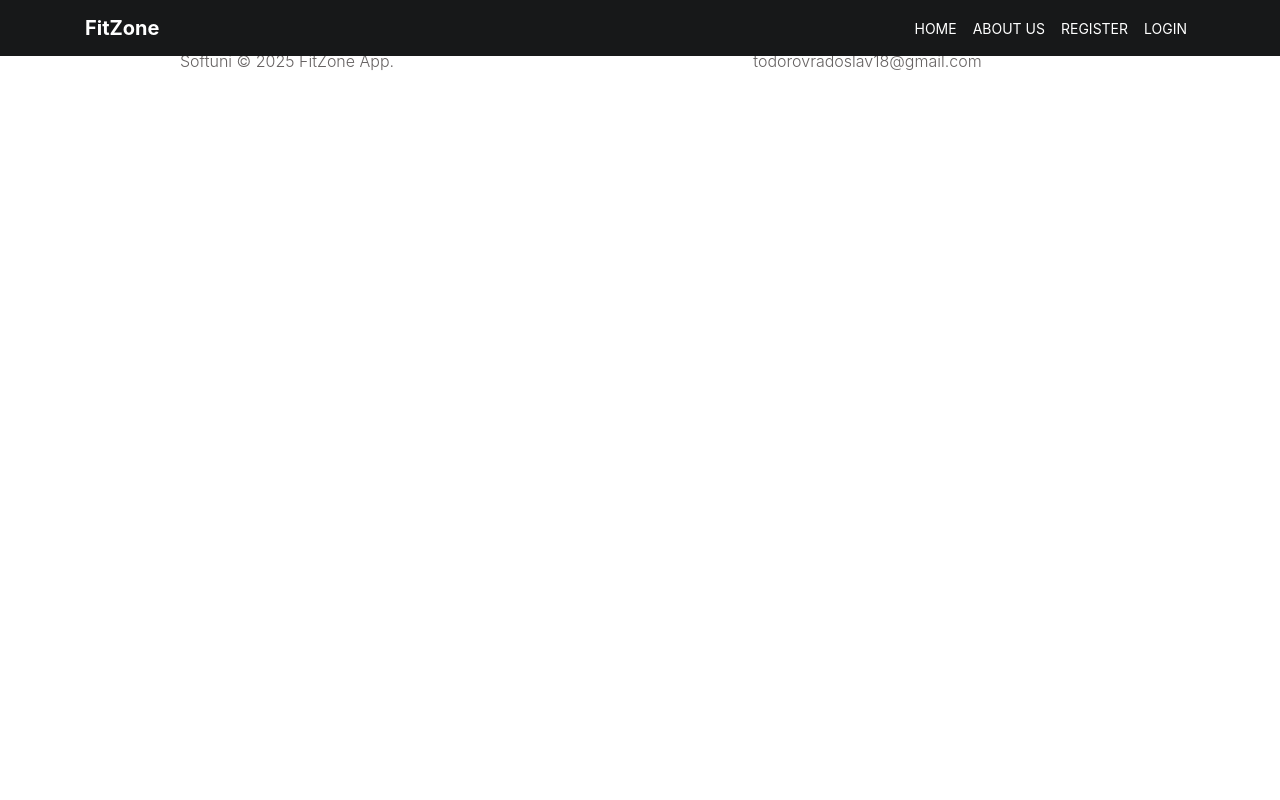
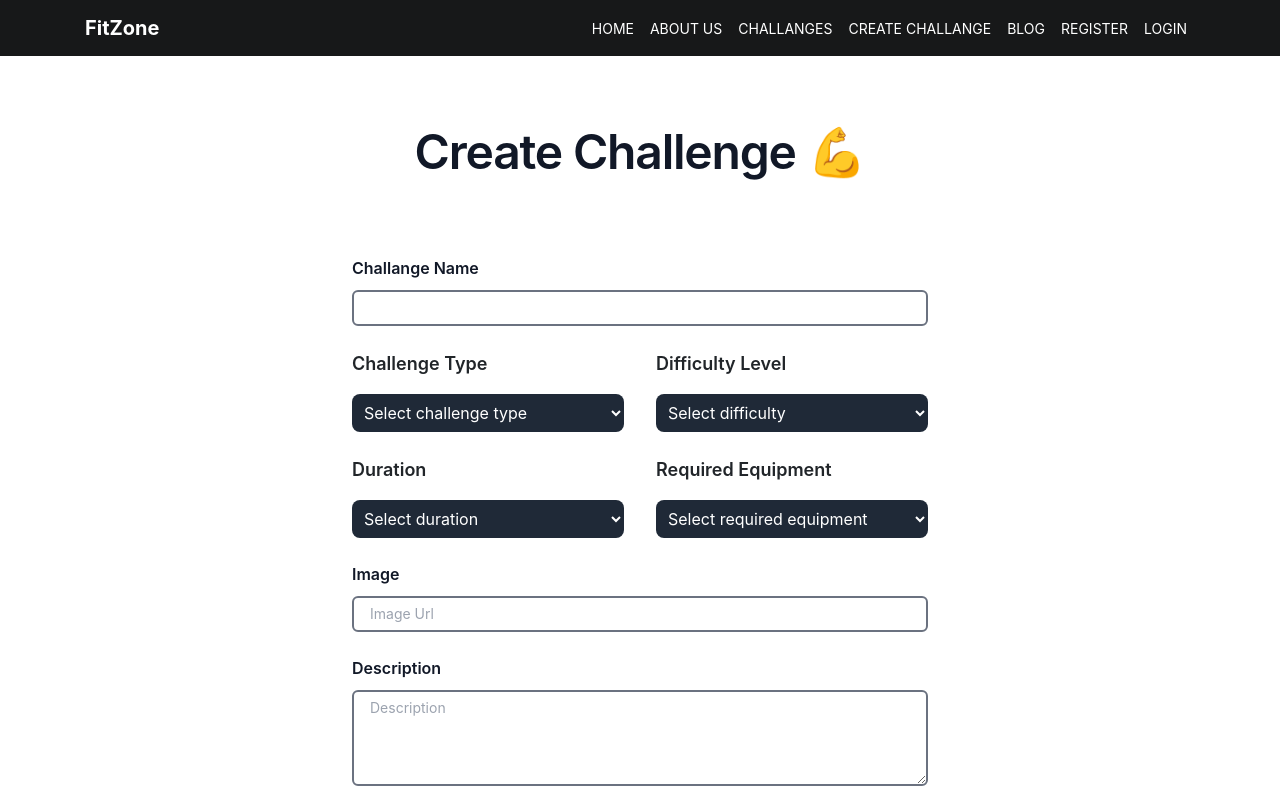
Before and after one commit to Radolsav16/FitZone-fitness-app, a React (Vite) app in the folder client/: page /fitzone/create-challange in a window 1280 px wide. Shown: the top 800 px of the page. Built offline with nearby package versions, Linux system fonts and the light colour scheme.

Commit message:
Make create-challange view + fix some texts

```diff
--- a/client/src/App.jsx
+++ b/client/src/App.jsx
@@ -5,6 +5,7 @@ import About from "./components/About/About"
 import Footer from "./components/footer/Footer"
 import Register from "./components/register/Register"
 import Login from "./components/login/Login"
+import CreateChallange from "./components/create-challange/CreateChallange"
 
 function App() {
 
@@ -16,6 +17,8 @@ function App() {
         <Route path="/fitzone/about" element={<About />}/>
         <Route path="/fitzone/register" element={<Register />}/>
         <Route path="/fitzone/login" element={<Login />}/>
+        <Route path="/fitzone/create-challange" element={<CreateChallange />}/>
+
      </Routes>
      <Footer />
     </>
--- a/client/src/components/Header/Nav.jsx
+++ b/client/src/components/Header/Nav.jsx
@@ -24,6 +24,18 @@ export default function Nav(){
                     </li>
 
                     <li className="nav-item">
+                        <Link to="/fitzone/challanges" className="nav-link smoothScroll">Challanges</Link>
+                    </li>
+
+                    <li className="nav-item">
+                        <Link to="/fitzone/create-challange" className="nav-link smoothScroll">Create Challange</Link>
+                    </li>
+
+                    <li className="nav-item">
+                        <Link to="/fitzone/blog" className="nav-link smoothScroll">Blog</Link>
+                    </li>
+
+                    <li className="nav-item">
                         <Link to="/fitzone/register" className="nav-link smoothScroll">Register</Link>
                     </li>
 
--- /dev/null
+++ b/client/src/components/create-challange/CreateChallange.jsx
@@ -0,0 +1,141 @@
+
+export default function CreateChallange() {
+  return (
+    <div className="isolate bg-white px-6 py-24 sm:py-32 lg:px-8">
+      <div
+        aria-hidden="true"
+        className="absolute inset-x-0 top-[-10rem] -z-10 transform-gpu overflow-hidden blur-3xl sm:top-[-20rem]"
+      >
+        <div
+          style={{
+            clipPath:
+              'polygon(74.1% 44.1%, 100% 61.6%, 97.5% 26.9%, 85.5% 0.1%, 80.7% 2%, 72.5% 32.5%, 60.2% 62.4%, 52.4% 68.1%, 47.5% 58.3%, 45.2% 34.5%, 27.5% 76.7%, 0.1% 64.9%, 17.9% 100%, 27.6% 76.8%, 76.1% 97.7%, 74.1% 44.1%)',
+          }}
+          className="relative left-1/2 -z-10 aspect-1155/678 w-[36.125rem] max-w-none -translate-x-1/2 rotate-[30deg] bg-linear-to-tr from-[#ff80b5] to-[#9089fc] opacity-30 sm:left-[calc(50%-40rem)] sm:w-[72.1875rem]"
+        />
+      </div>
+      <div className="mx-auto max-w-2xl text-center">
+        <h2 className="text-4xl font-semibold tracking-tight text-balance text-gray-900 sm:text-5xl"> Create Challenge 💪</h2>
+      </div>
+      <form action="#" method="POST" className="mx-auto mt-16 max-w-xl sm:mt-20">
+        <div className="grid grid-cols-1 gap-x-8 gap-y-6 sm:grid-cols-2">
+          <div className="sm:col-span-2">
+            <label htmlFor="company" className="block text-sm/6 font-semibold text-gray-900">
+              Challange Name
+            </label>
+            <div className="mt-2.5">
+              <input
+                id="company"
+                name="company"
+                type="text"
+                autoComplete="organization"
+                className="block w-full rounded-md bg-white px-3 py-1.5 text-base text-gray-900 border-2 border-gray-500 placeholder:text-gray-400 focus:border-orange-600 focus:ring-2 focus:ring-orange-600 sm:text-sm"
+
+              />
+            </div>
+          </div>
+          <div>
+  <label className="text-lg font-semibold">Challenge Type</label>
+  <select
+    name="type"
+    className="w-full mt-2 p-2 bg-gray-800 text-white rounded-lg"
+    required
+  >
+    <option value="">Select challenge type</option>
+    <option value="strength">Strength</option>
+    <option value="cardio">Cardio</option>
+    <option value="flexibility">Flexibility</option>
+    <option value="weight_loss">Weight Loss</option>
+  </select>
+</div>
+
+<div>
+  <label className="text-lg font-semibold">Difficulty Level</label>
+  <select
+    name="difficulty"
+    className="w-full mt-2 p-2 bg-gray-800 text-white rounded-lg"
+    required
+  >
+    <option value="">Select difficulty</option>
+    <option value="beginner">Beginner</option>
+    <option value="intermediate">Intermediate</option>
+    <option value="advanced">Advanced</option>
+  </select>
+</div>
+
+<div>
+  <label className="text-lg font-semibold">Duration</label>
+  <select
+    name="duration"
+    className="w-full mt-2 p-2 bg-gray-800 text-white rounded-lg"
+    required
+  >
+    <option value="">Select duration</option>
+    <option value="7">7 Days</option>
+    <option value="14">14 Days</option>
+    <option value="30">30 Days</option>
+  </select>
+</div>
+
+<div>
+  <label className="text-lg font-semibold">Required Equipment</label>
+  <select
+    name="equipment"
+    className="w-full mt-2 p-2 bg-gray-800 text-white rounded-lg"
+    required
+  >
+    <option value="">Select required equipment</option>
+    <option value="none">No Equipment</option>
+    <option value="dumbbells">Dumbbells</option>
+    <option value="resistance_bands">Resistance Bands</option>
+    <option value="yoga_mat">Yoga Mat</option>
+    <option value="barbell">Barbell</option>
+    <option value="treadmill">Treadmill</option>
+  </select>
+</div>
+
+<div className="sm:col-span-2">
+            <label htmlFor="company" className="block text-sm/6 font-semibold text-gray-900">
+              Image
+            </label>
+            <div className="mt-2.5">
+              <input
+                id="company"
+                name="company"
+                type="text"
+                autoComplete="organization"
+                className="block w-full rounded-md bg-white px-3 py-1.5 text-base text-gray-900 border-2 border-gray-500 placeholder:text-gray-400 focus:border-orange-600 focus:ring-2 focus:ring-orange-600 sm:text-sm"
+                placeholder="Image Url"
+              />
+            </div>
+          </div>
+
+
+          <div className="sm:col-span-2">
+            <label htmlFor="message" className="block text-sm/6 font-semibold text-gray-900">
+              Description
+            </label>
+            <div className="mt-2.5">
+              <textarea
+                id="description"
+                name="description"
+                rows={4}
+                className="block w-full rounded-md bg-white px-3 py-1.5 text-base text-gray-900 border-2 border-gray-500 placeholder:text-gray-400 focus:border-orange-600 focus:ring-2 focus:ring-orange-600 sm:text-sm"
+                defaultValue={''}
+                placeholder="Description"
+              />
+            </div>
+          </div>
+        </div>
+        <div className="mt-10">
+          <button
+            type="submit"
+            className="block w-full rounded-md bg-indigo-600 px-3.5 py-2.5 text-center text-sm font-semibold text-black shadow-xs hover:bg-indigo-500 focus-visible:outline-2 focus-visible:outline-offset-2 focus-visible:outline-indigo-600"
+          >
+            Create Challange
+          </button>
+        </div>
+      </form>
+    </div>
+  )
+}
--- a/client/src/components/login/Login.jsx
+++ b/client/src/components/login/Login.jsx
@@ -6,7 +6,7 @@ export default function Register(){
       <div className="flex min-h-full flex-1 flex-col justify-center px-6 py-12 lg:px-8 mt-12">
         <div className="sm:mx-auto sm:w-full sm:max-w-sm">
           <h2 className="mt-10 text-center text-2xl/9 font-bold tracking-tight text-gray-900">
-            Sign in to your account
+          Login to FitZone
           </h2>
         </div>
 
@@ -58,7 +58,7 @@ export default function Register(){
 
           <p className="mt-10 text-center text-sm/6 text-gray-500">
           Don't have an account?
-            <Link to="/fitzone/register" className="font-semibold text-orange-600 hover:text-orange-500">
+            <Link to="/fitzone/register" className="font-semibold text-black-600 hover:text-black-500">
               {" "} Sign in
             </Link>
           </p>
--- a/client/src/components/register/Register.jsx
+++ b/client/src/components/register/Register.jsx
@@ -6,7 +6,7 @@ export default function Register(){
       <div className="flex min-h-full flex-1 flex-col justify-center px-6 py-12 lg:px-8 mt-12">
         <div className="sm:mx-auto sm:w-full sm:max-w-sm">
           <h2 className="mt-10 text-center text-2xl/9 font-bold tracking-tight text-gray-900">
-            Sign in to your account
+            Sign in to FitZone
           </h2>
         </div>
 
```
